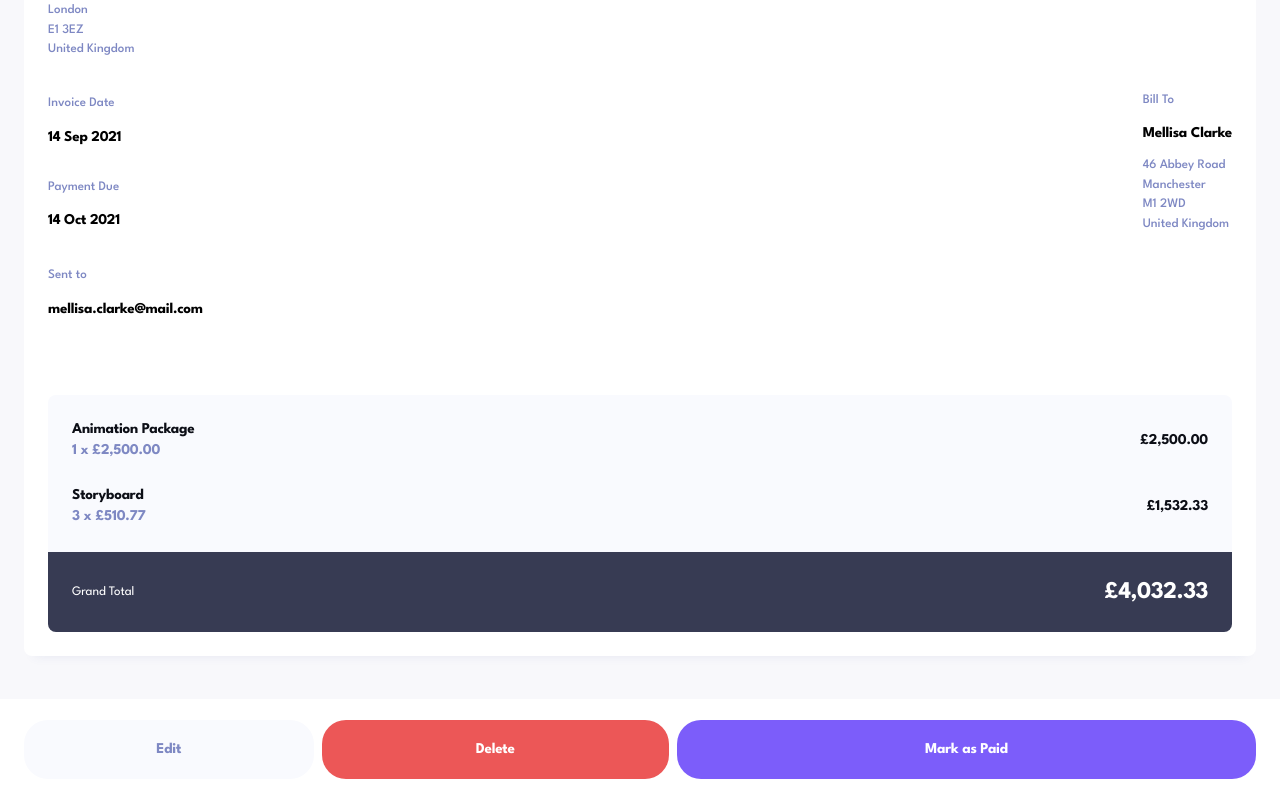
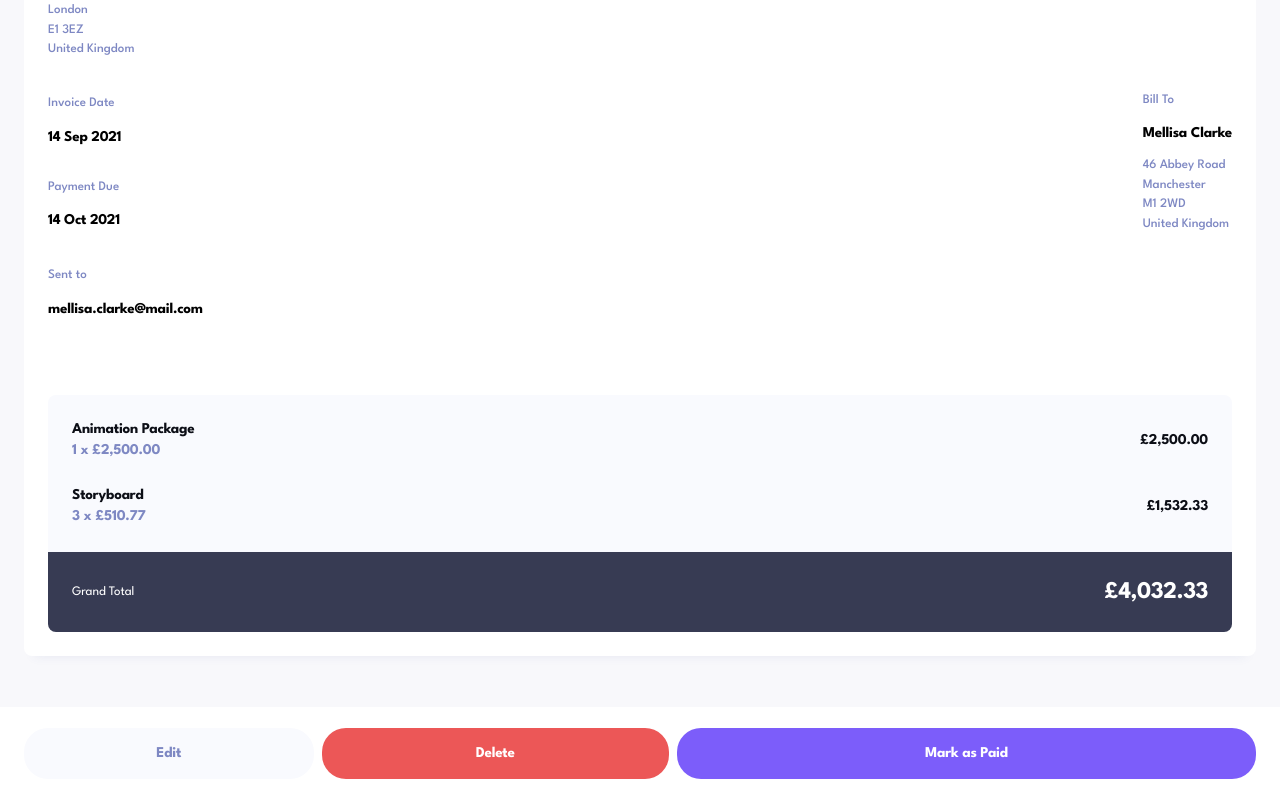
Before and after one commit to KingsleyUdegbunam/Bill-Forge, a React (Vite) app: page /invoice/AA1449 in a window 1280 px wide. Shown: the part 396-1196 px from the top of the page. Built offline with nearby package versions, Linux system fonts and the light colour scheme.

Commit message:
style(button): center align button content

```diff
--- a/src/components/ui/Buttons.css
+++ b/src/components/ui/Buttons.css
@@ -5,11 +5,13 @@
   font-size: var(--H-S-FONT-SIZE);
   font-weight: 700;
   letter-spacing: -0.25px;
+  line-height: 15px;
   color: white;
   cursor: pointer;
   text-decoration: none;
-  display: grid;
-  place-content: center;
+  display: flex;
+  justify-content: center;
+  align-items: flex-start;
 }
 
 .button--primary {
```
